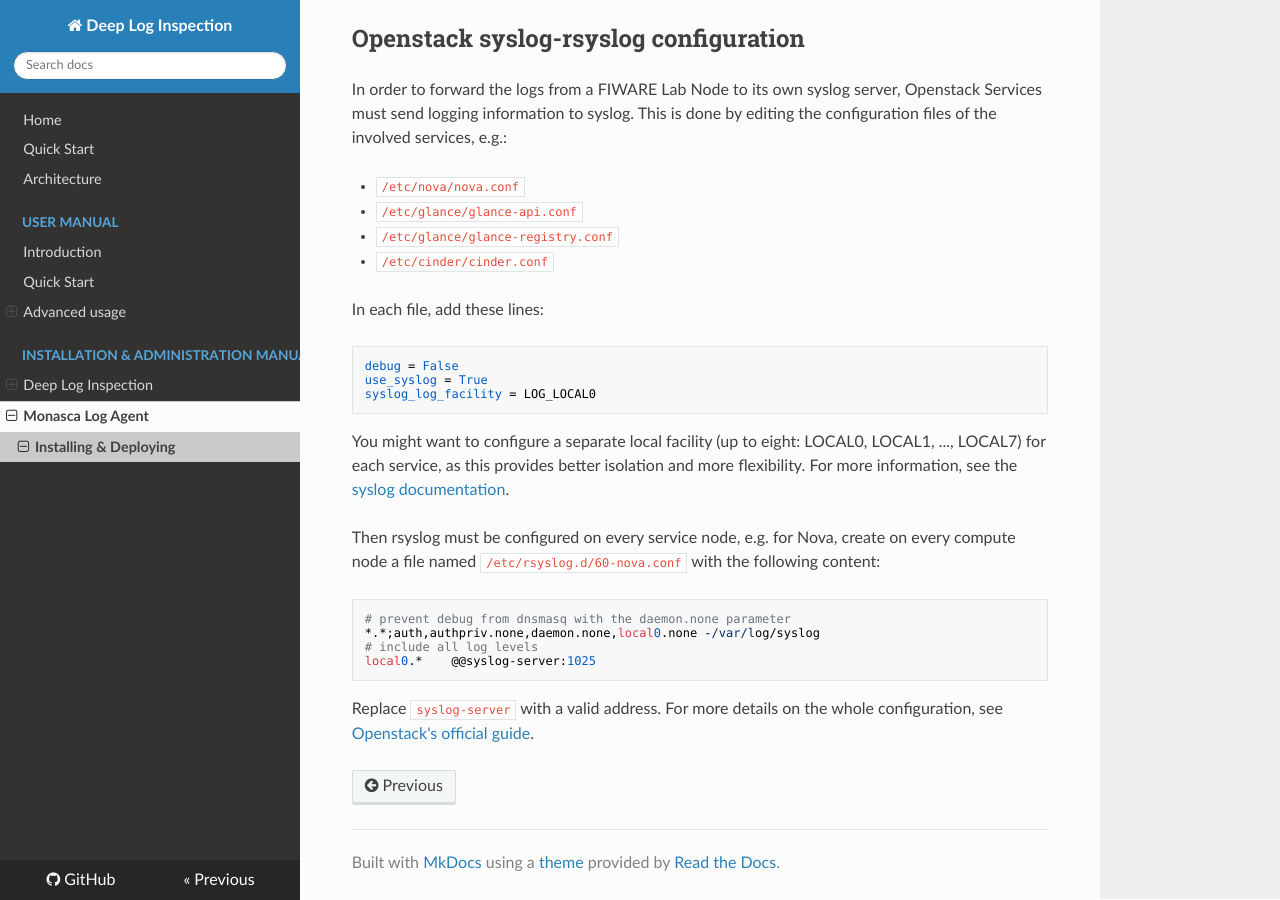
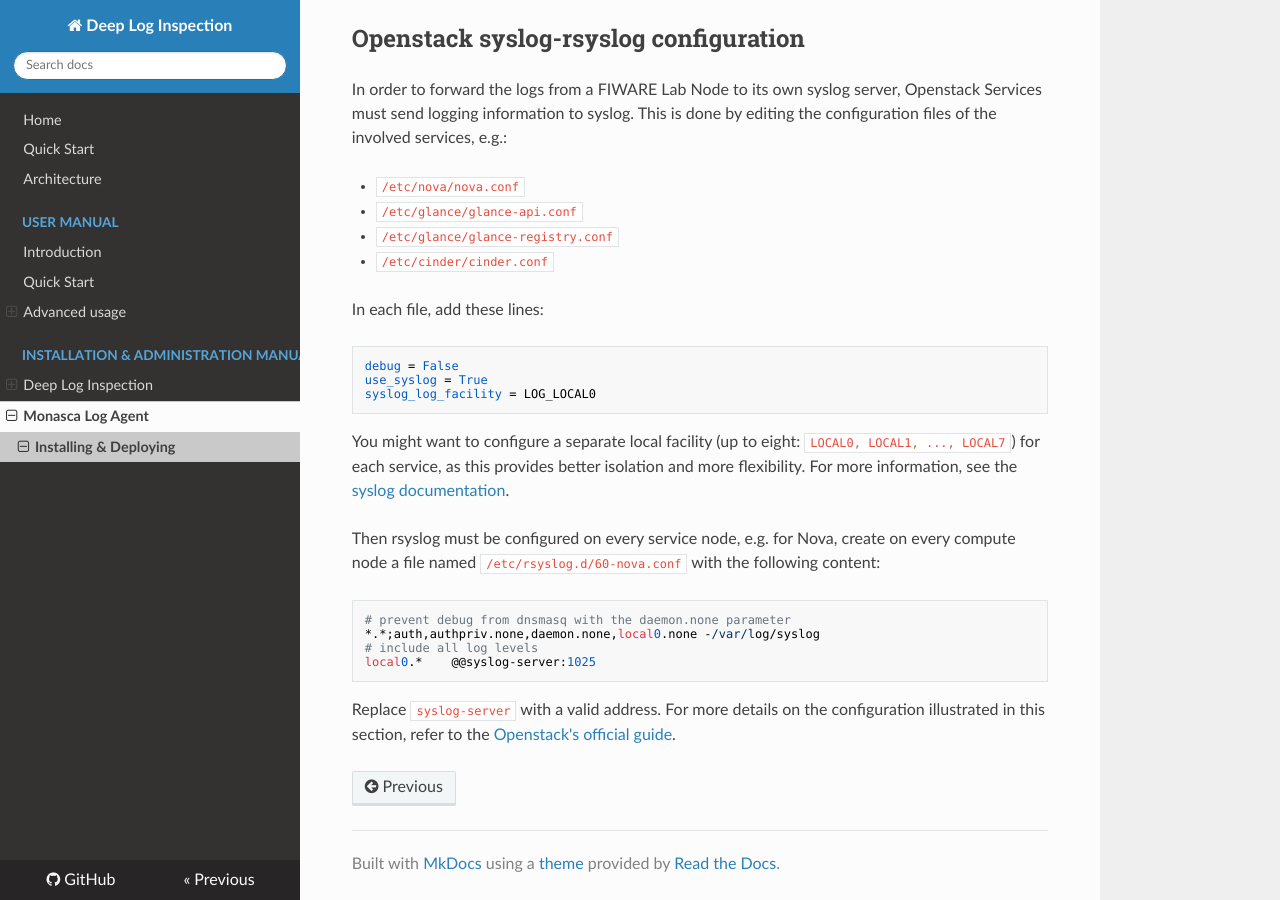
Before and after one commit to martel-innovate/deep-log-inspection, an MkDocs documentation site: the page built from doc/install/monasca-log-agent.md, in a window 1280 px wide and 900 px high, scrolled down 986 px. Built offline with MkDocs 1.6.1, drawn with Linux system fonts in a browser that asks for light colours; nearby versions of some CDN libraries; old or Windows-style settings are respelled for this version of MkDocs.

Commit message:
monasca-log-agent.md: more text styling & formatting

```diff
--- a/doc/install/monasca-log-agent.md
+++ b/doc/install/monasca-log-agent.md
@@ -38,7 +38,7 @@ In each file, add these lines:
     use_syslog = True
     syslog_log_facility = LOG_LOCAL0
 
-You might want to configure a separate local facility (up to eight: LOCAL0, LOCAL1, ..., LOCAL7) for each service, as this provides better isolation and more flexibility. For more information, see the [syslog documentation][8].
+You might want to configure a separate local facility (up to eight: `LOCAL0, LOCAL1, ..., LOCAL7`) for each service, as this provides better isolation and more flexibility. For more information, see the [syslog documentation][8].
 
 Then rsyslog must be configured on every service node, e.g. for Nova, create on every compute node a file named `/etc/rsyslog.d/60-nova.conf` with the following content:
 
@@ -47,7 +47,7 @@ Then rsyslog must be configured on every service node, e.g. for Nova, create on
     # include all log levels
     local0.*    @@syslog-server:1025
 
-Replace `syslog-server` with a valid address. For more details on the whole configuration, see [Openstack's official guide][7].
+Replace `syslog-server` with a valid address. For more details on the configuration illustrated in this section, refer to the [Openstack's official guide][7].
 
 [1]:https://www.docker.com/
 [2]:https://github.com/martel-innovate/deep-log-inspection/tree/master/log-client/monasca-log-agent
```
